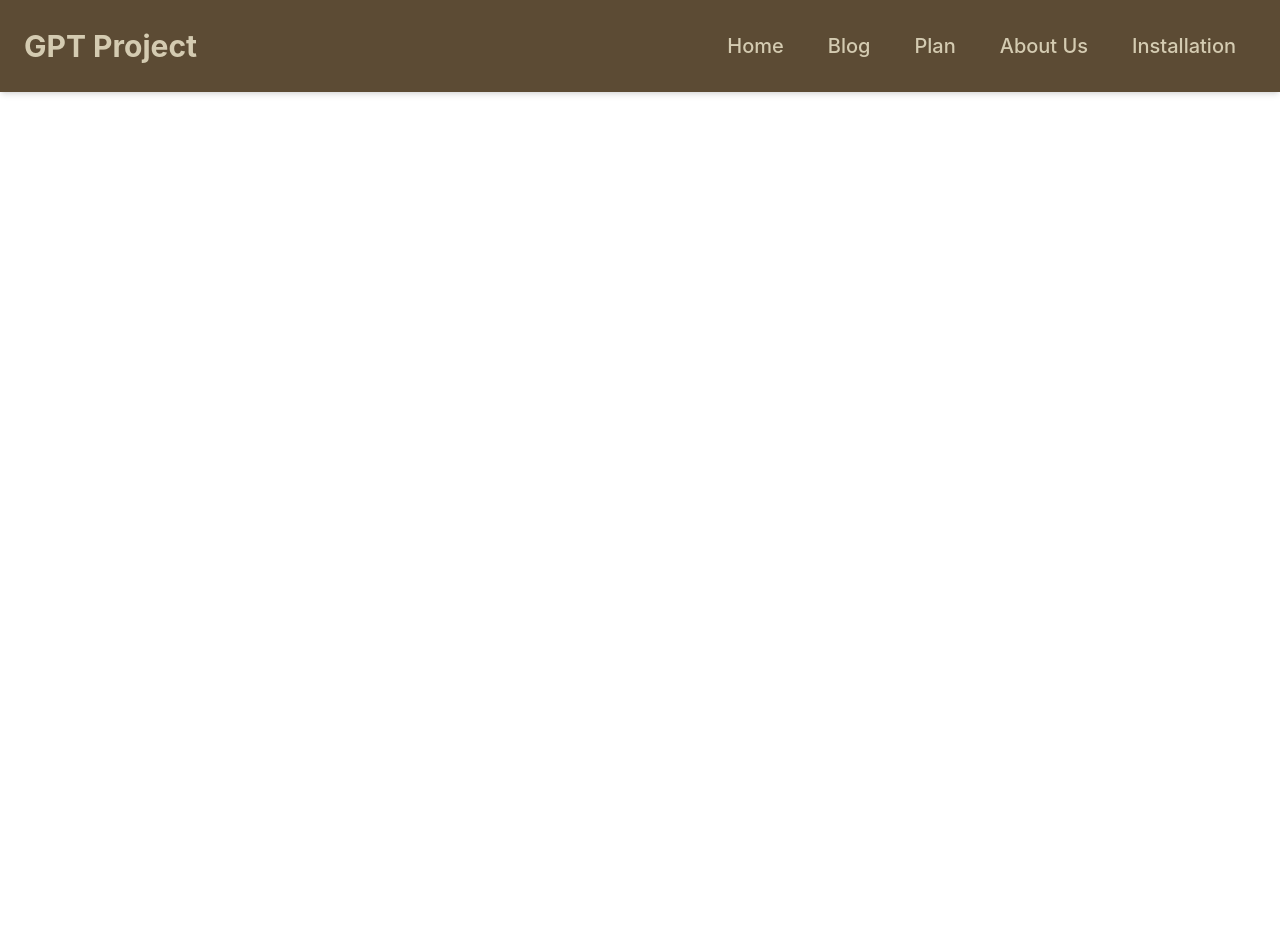
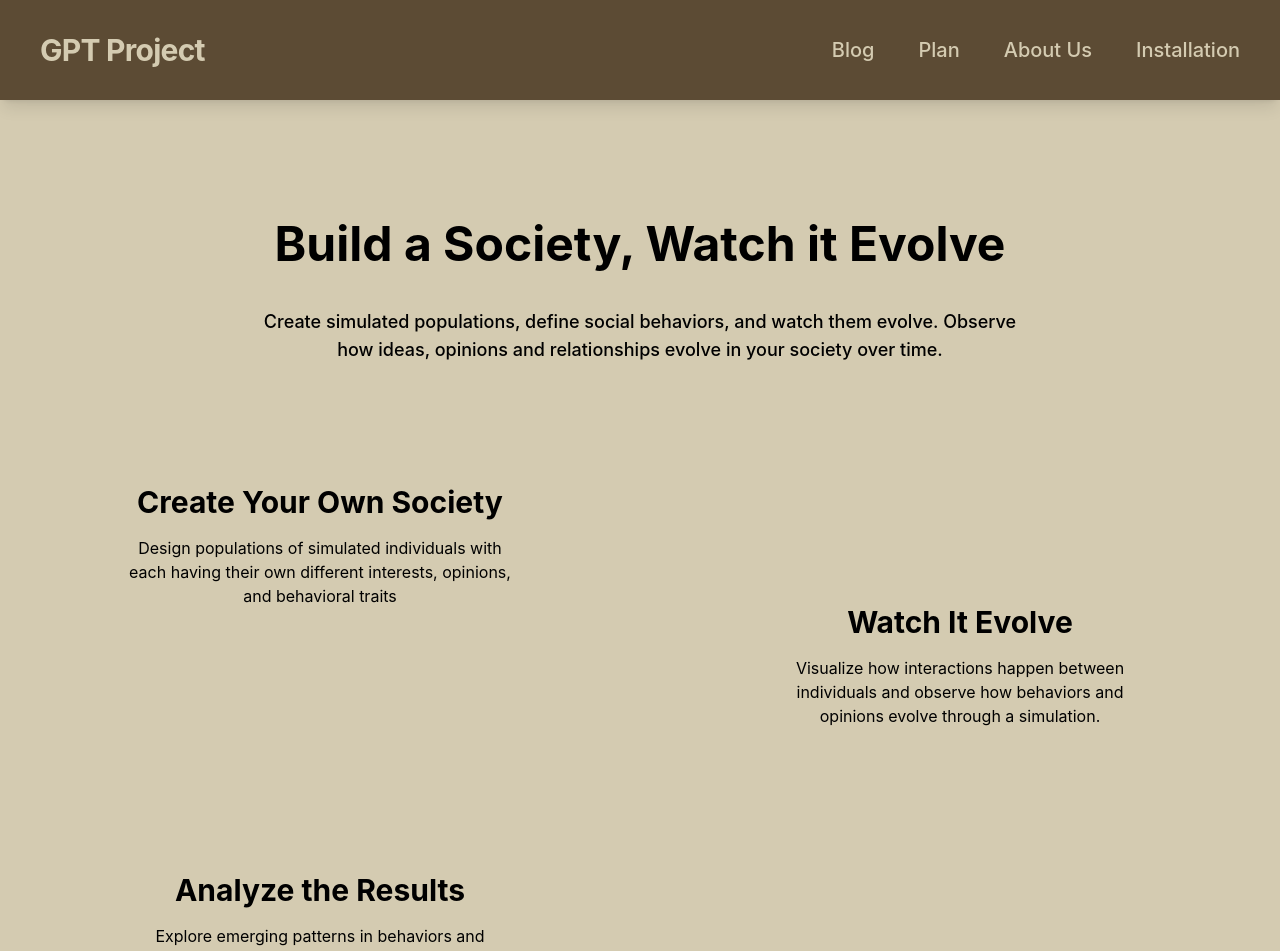
Before and after one commit to GPT-Project-Base/GPT-Project-Website, a Next.js app: page / in a window 1280 px wide. Shown: the top 951 px of the page. Before the commit the page ends 800 px from the top, so only its background shows below. Built offline with nearby package versions, Linux system fonts and the light colour scheme.

Commit message:
Adding initial homepage details

```diff
--- a/app/components/navbar.tsx
+++ b/app/components/navbar.tsx
@@ -4,7 +4,6 @@ import Link from 'next/link';
 import {usePathname} from 'next/navigation';
 
  const links = [
-        {href: '/', label: 'Home'},
         {href: '/blog', label: 'Blog'},
         {href: '/plan', label: 'Plan'},
         {href: '/aboutus', label: 'About Us'},
@@ -15,18 +14,20 @@ export default function Navbar() {
     const pathname = usePathname();
 
     return (
-        <nav className= "sticky top-0 bg-[#5C4B34] text-[#D4CBB1] shadow-md px-6 py-6">
+        <nav className= "sticky top-0 bg-[#5C4B34] text-[#D4CBB1] shadow-lg px-6 py-6">
             <div className="max-w-7xl mx-auto flex items-center justify-between">
-                <span className="text-3xl font-bold">GPT Project</span>
-                <div className="flex items-center gap-1">
+                <Link href="/" className="text-3xl font-bold tracking-tight text-[#D4CBB1] hover:text-[#D4CBB1] hover:bg-[#5C4B34] px-4 py-2 rounded-md transition duration-300">
+                    GPT Project
+                </Link>
+                <div className="flex items-center gap-3">
                     {links.map((link) => (
                         <Link
                             key={link.href}
                             href={link.href}
-                            className={`px-5 py-2 rounded-md text-xl font-medium ${
+                            className={`px-4 py-2 rounded-md text-xl font-medium ${
                                 pathname === link.href
                                     ? "text-[#D4CBB1] hover:bg-[#D4CBB1] hover:text-[#5C4B34]"
-                                    : "text-[#D4CBB1] hover:bg-[#D4CBB1] hover:text-[#5C4B34]"
+                                    : "transition duration-300 text-[#D4CBB1] hover:bg-[#D4CBB1] hover:text-[#5C4B34]"
                             }`}>
                             {link.label}
                         </Link>
--- a/app/page.tsx
+++ b/app/page.tsx
@@ -2,4 +2,39 @@ import Image from "next/image";
 
 /* This is the home page! */
 export default function Home() {
+  return (
+    <div className="bg-[#D4CBB1] min-h-screen">
+
+      <div className="flex flex-col text-center">
+        <h1 className="pt-30 text-5xl font-bold text-center text-black">
+          Build a Society, Watch it Evolve
+        </h1>
+        <p className="font-medium text-lg pt-10 text-center max-w-3xl mx-auto">
+          Create simulated populations, define social behaviors, and watch them evolve. Observe how ideas, opinions and relationships evolve in your society over time.
+        </p>
+      </div>
+
+      <div className="flex flex-row grid grid-rows-3 grid-cols-2 justify-around justify-content mt-30">
+        <div className="text-center max-w-sm mx-auto">
+          <h2 className="text-3xl font-bold pb-4">Create Your Own Society</h2>
+          <p>Design populations of simulated individuals with each having their own different interests, opinions, and behavioral traits</p>
+        </div>
+
+        <div className="justify-around items-center mt-30">
+          <div className="text-center max-w-sm mx-auto">
+            <h2 className="text-3xl font-bold pb-4">Watch It Evolve</h2>
+            <p>Visualize how interactions happen between individuals and observe how behaviors and opinions evolve through a simulation.</p>
+          </div>
+        </div>
+
+        <div className="justify-around mt-30">
+          <div className="text-center max-w-sm mx-auto">
+            <h2 className="text-3xl font-bold pb-4">Analyze the Results</h2>
+            <p>Explore emerging patterns in behaviors and opinions, compare outcomes, and investigate the different variables that influence your simulated population.</p>
+          </div>
+        </div>
+
+      </div>
+    </div>
+  )
 }
```
